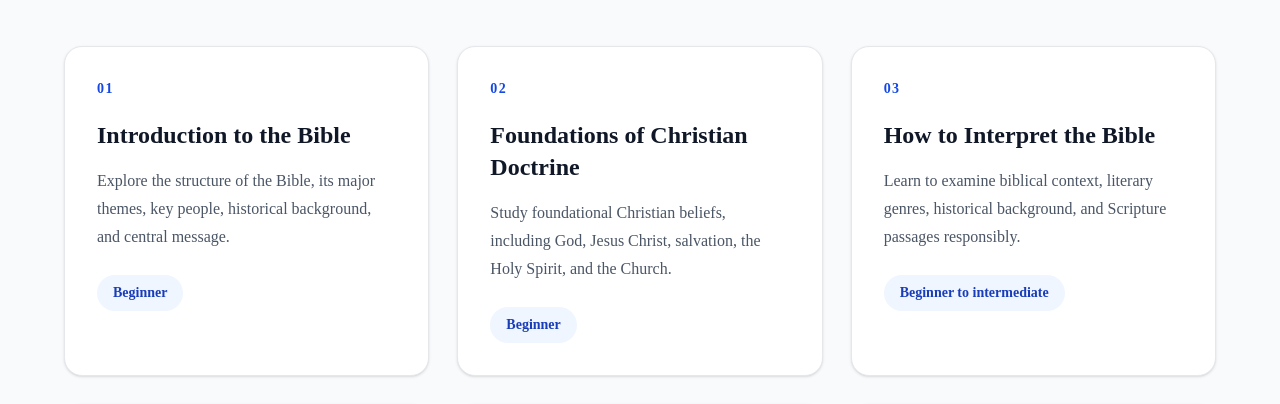
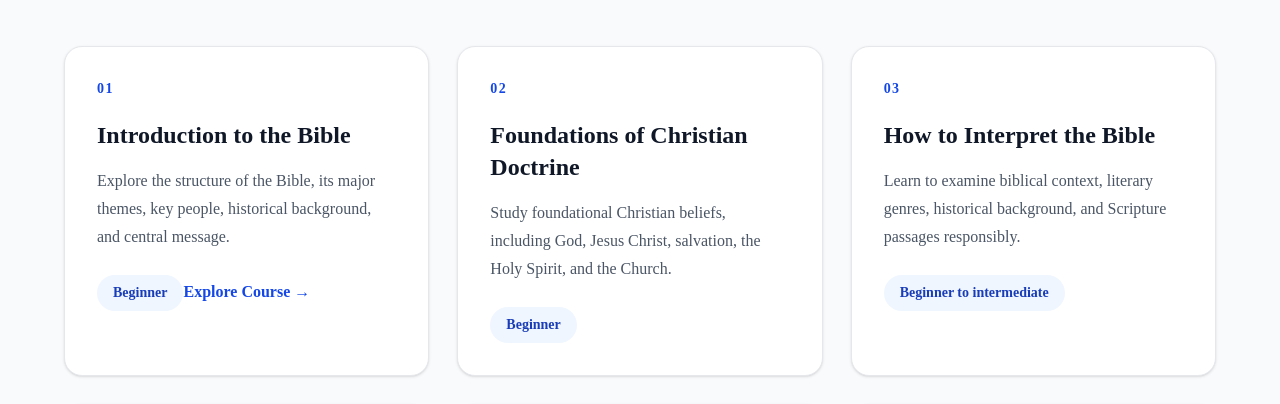
Before and after one commit to bibleaurhum/Bible-Aur-Hum-Ministries-Website, a Next.js app: page /academy in a window 1280 px wide. Shown: the part 1193-1597 px from the top of the page. Built offline with nearby package versions, Linux system fonts and the light colour scheme.

Commit message:
Link Bible introduction course from Academy

```diff
--- a/app/academy/page.tsx
+++ b/app/academy/page.tsx
@@ -1,6 +1,5 @@
 
 import Link from "next/link";
-
 
 const programs = [
   {
@@ -46,7 +45,6 @@ const programs = [
     label: "Intermediate",
   },
 ];
-
 
 export default function AcademyPage() {
   return (
@@ -127,9 +125,11 @@ export default function AcademyPage() {
             <p className="font-semibold text-amber-900">
               Planned Courses — Enrollment Not Yet Open
             </p>
+
             <p className="mt-2 text-sm leading-6 text-amber-800">
-    These courses are under development. Course availability, enrollment
-    dates, fees, and requirements will be announced when confirmed.
+              These courses are under development. Course availability,
+              enrollment dates, fees, and requirements will be announced when
+              confirmed.
             </p>
           </div>
 
@@ -154,6 +154,15 @@ export default function AcademyPage() {
                 <p className="mt-6 inline-block rounded-full bg-blue-50 px-4 py-2 text-sm font-semibold text-blue-800">
                   {program.label}
                 </p>
+
+                {program.number === "01" && (
+                  <Link
+                    href="/academy/introduction-to-the-bible"
+                    className="mt-6 inline-flex items-center font-semibold text-blue-700 transition hover:text-blue-900"
+                  >
+                    Explore Course →
+                  </Link>
+                )}
               </article>
             ))}
           </div>
```
Lines whose indentation alone changed are shown as unchanged.
